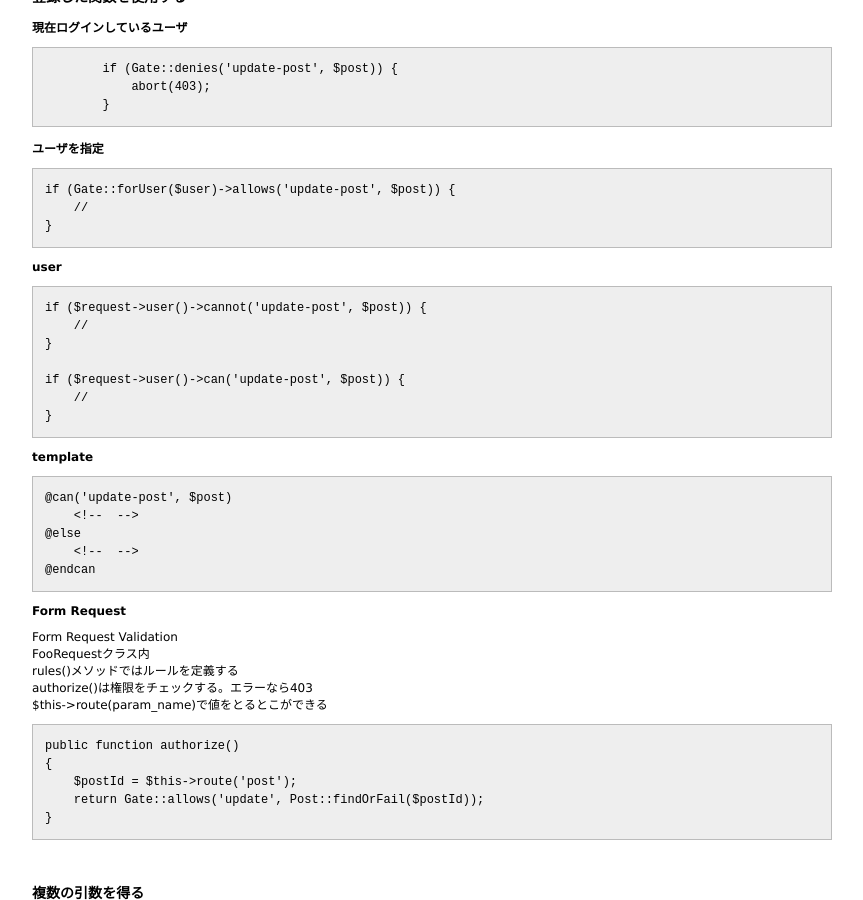
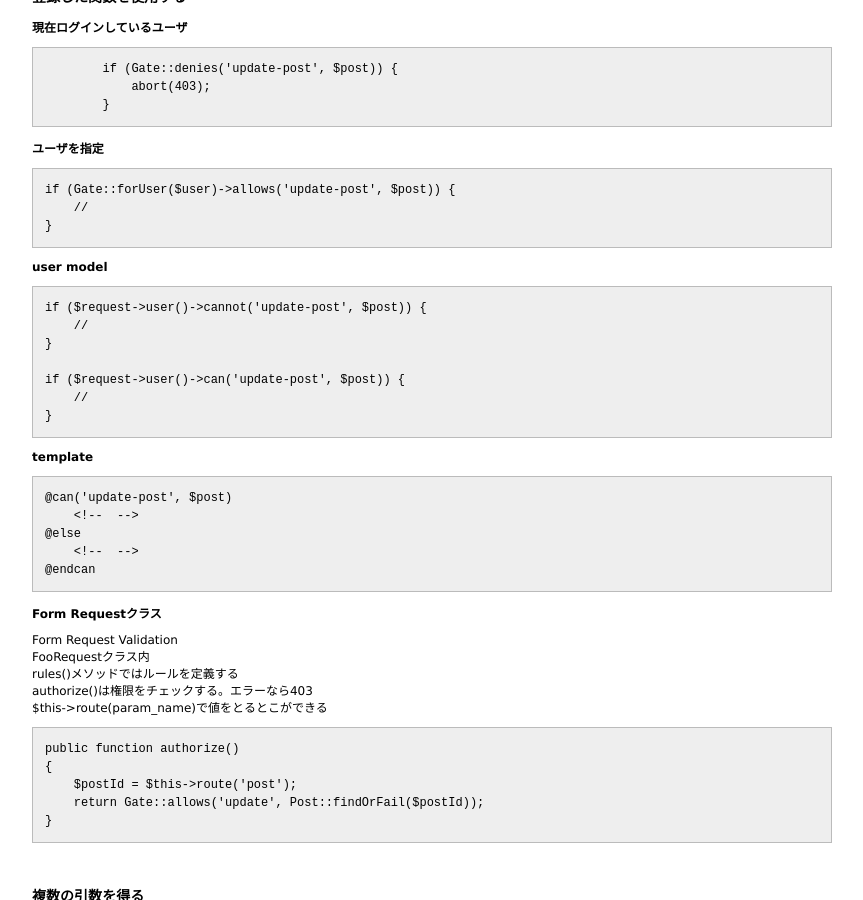
Before and after one commit to 38elements/38elements.github.com, a Jekyll site: the page built from _posts/2016-05-21-laravel-authorization.md, in a window 1280 px wide and 900 px high, scrolled down 1000 px. Shown: the whole window, without its empty margins (208-1071 px from the left). Built offline with Jekyll 4.4.1, drawn with Linux system fonts in a browser that asks for light colours.

Commit message:
Update 2016-05-21-laravel-authorization.md

````diff
--- a/_posts/2016-05-21-laravel-authorization.md
+++ b/_posts/2016-05-21-laravel-authorization.md
@@ -77,7 +77,7 @@ if (Gate::forUser($user)->allows('update-post', $post)) {
 }
 ```
 
-**user**
+**user model**
 
 ```
 if ($request->user()->cannot('update-post', $post)) {
@@ -99,7 +99,7 @@ if ($request->user()->can('update-post', $post)) {
 @endcan
 ```
 
-**Form Request**
+**Form Requestクラス**
 
 Form Request Validation
 FooRequestクラス内
````
